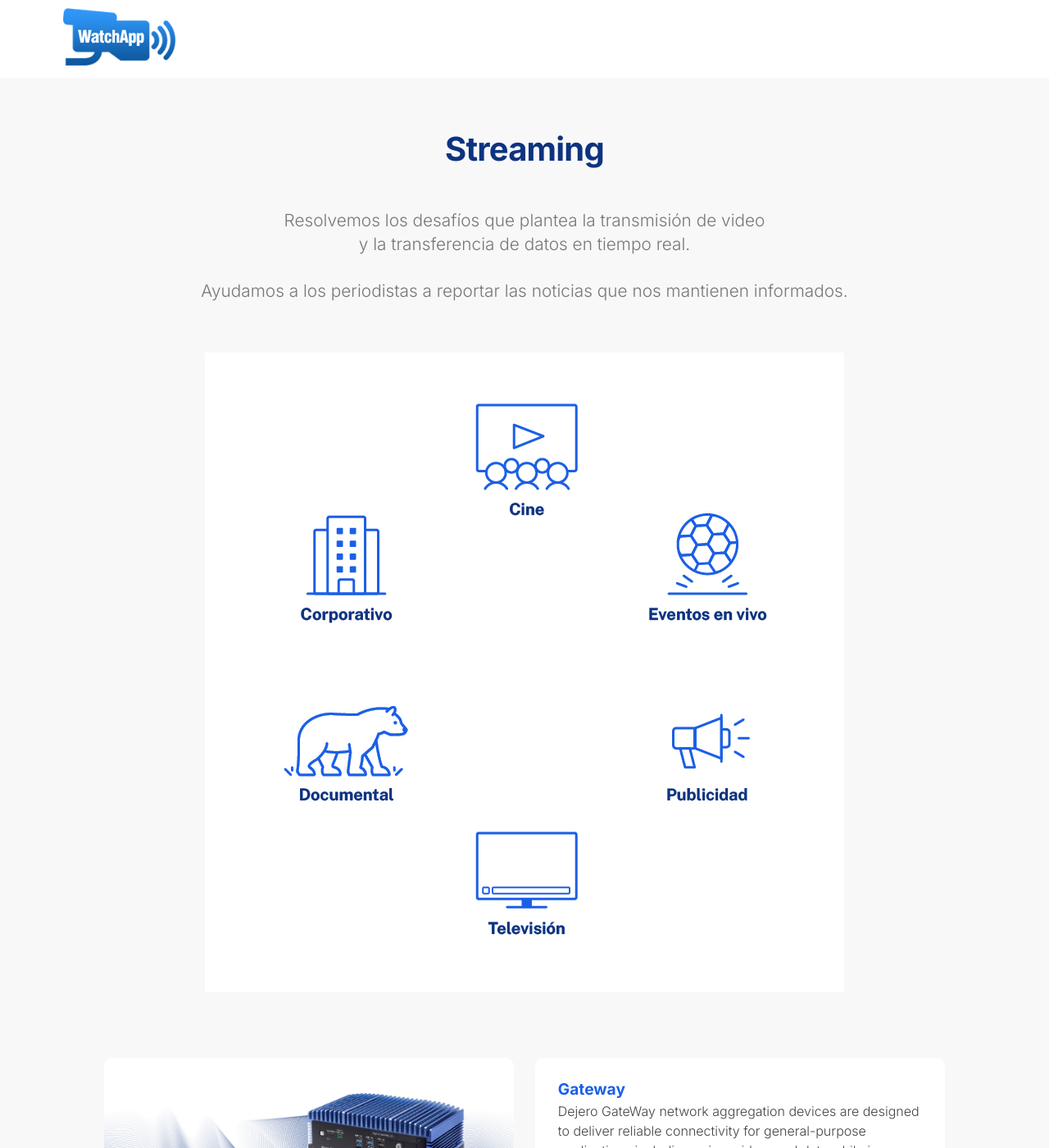
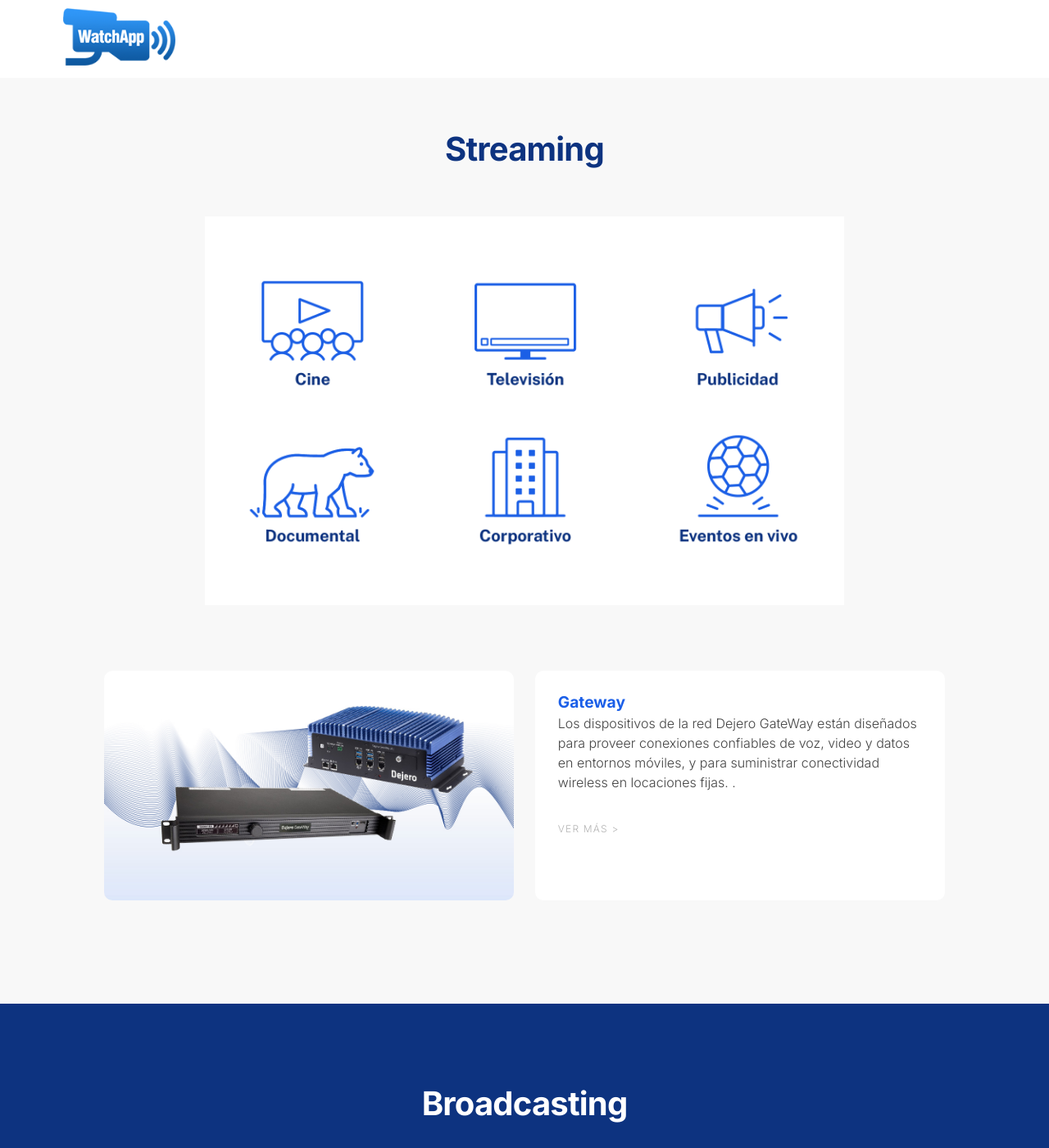
Before and after one commit to ferbruno/ferbruno.github.io, a Jekyll site: the page works/watchapp/wa.html, which Jekyll copies as it is, in a window 1280 px wide and 1400 px high, scrolled down 2244 px. Shown: the whole window at 82% size. Built offline with Jekyll 4.4.1, drawn with Linux system fonts in a browser that asks for light colours; some of the changed text lies outside the part shown.

Commit message:
Add files via upload

```diff
--- a/works/watchapp/wa.css
+++ b/works/watchapp/wa.css
@@ -299,17 +299,15 @@
     justify-content: center;
     }
 
+    section#streaming h2 {
+margin-bottom: 0;
+}
+
 section#clientes {
     padding-bottom: 10%;
     padding-top: 5%;
     width: 85%;
     margin: 0 auto 100px auto;
-}
-
-section#clientes ul {
-font-size:  20.8px;
-text-align: center;
-margin: 0 auto;
 }
 
 section#tecnologia {
@@ -381,6 +379,12 @@
 
 div.item-17 img {
     margin: 0 auto;
+}
+
+section#clientes p {
+font-size:  20.8px;
+text-align: center;
+margin: 0 auto;
 }
 
 /* Galeria */
--- a/works/watchapp/wa.html
+++ b/works/watchapp/wa.html
@@ -62,13 +62,12 @@
 <!-- Streaming -->
         <section id="streaming">
         	<h2>Streaming</h2>
-        	            <p class="subtitulo">Resolvemos los desafíos que plantea la transmisión de video <br>y la transferencia de datos en tiempo real. <br><br>Ayudamos a los periodistas a reportar las noticias que nos mantienen informados.</p>
 
-        	            <p class="grafico"><img src="img/media.jpg"></p>
+        	            <p class="grafico"><img src="img/Servicios_watchapp-07.png"></p>
 
         	<div class="item-streaming" data-aos="fade-right"><img src="img/p4.jpg" alt="WA"></div>
             <div class="item-streaming" data-aos="fade-left">
-                <h6>Gateway </h6><p>Dejero GateWay network aggregation devices are designed to deliver reliable connectivity for general-purpose applications including voice, video, and data while in nomadic or mobile environments, as well as add wireless connectivity to fixed locations.
+                <h6>Gateway </h6><p>Los dispositivos de la red Dejero GateWay están diseñados para proveer conexiones confiables de voz, video y datos en entornos móviles, y para suministrar conectividad wireless en locaciones fijas.
 . <a href="https://www.dejero.com/products/gateway" class="link-producto" target="_blank">Ver más ></a></p>
             </div>
         </section>
@@ -86,11 +85,11 @@
             </div>
             <div class="item-broadcasting" data-aos="zoom-in" data-aos-delay="100"><img src="img/p3.jpg" alt="WA">
                 <h6>CuePoint</h6>
-                <p>Send low-latency, live program video and teleprompter feeds to on-air presenters, camera operators, and other production personnel in the field to help them stay synchronized. <a href="https://www.dejero.com/products/cuepoint" class="link-producto" target="_blank">Ver más ></a></p>
+                <p>Permite enviar información de baja latencia a presentadores, operadores de cámara y el resto del personal de producción en el campo, para ayudarlos a estar sincronizados. <a href="https://www.dejero.com/products/cuepoint" class="link-producto" target="_blank">Ver más ></a></p>
             </div>
             <div class="item-broadcasting" data-aos="zoom-in" data-aos-delay="200"><img src="img/p5.jpg" alt="WA">
                 <h6>Windows y Mobile Apps </h6>
-                <p>The LivePlus family of applications enables mobile journalists and news presenters to go live with broadcast-quality video from virtually anywhere with minimal equipment— using tablets, smartphones, or Windows laptops. <a href="https://www.dejero.com/products/liveplus" class="link-producto" target="_blank">Ver más ></a></p>
+                <p>La familia de aplicaciones LivePlus posibilita que los periodistas y presentadores de noticias salgan en vivo con calidad de video profesional desde virtualmente cualquier parte, utilizando un equipo mínimo: tabletas, smartphones o laptops. <a href="https://www.dejero.com/products/liveplus" class="link-producto" target="_blank">Ver más ></a></p>
             </div>
         </section>
 
@@ -107,21 +106,7 @@
 <!-- Clientes -->
         <section id="clientes">
             <h2 class="clientes">Creamos relaciones <br>duraderas</h2>
-            <ul>
-            	<li>La Corte</li>
-            	<li>Mandarina</li>
-            	<li>Telefe</li>
-            	<li>ESPN</li>
-            	<li>TyC</li>
-            	<li>TVP</li>
-            	<li>TNT</li>
-            	<li>LN</li>
-            	<li>C26</li>
-            	<li>C13</li>
-            	<li>Canal Rural</li>
-            	<li>Quality Media</li>
-            	<li>Fox Sports</li>
-            </ul>
+            <p>La Corte, Mandarina, Telefe, ESPN, TyC, TVP, <br>TNT, LN, C26, C13, Canal Rural, <br>Quality Media, Fox Sports.</p>
         </section>
 
 <!-- Footer -->
```
